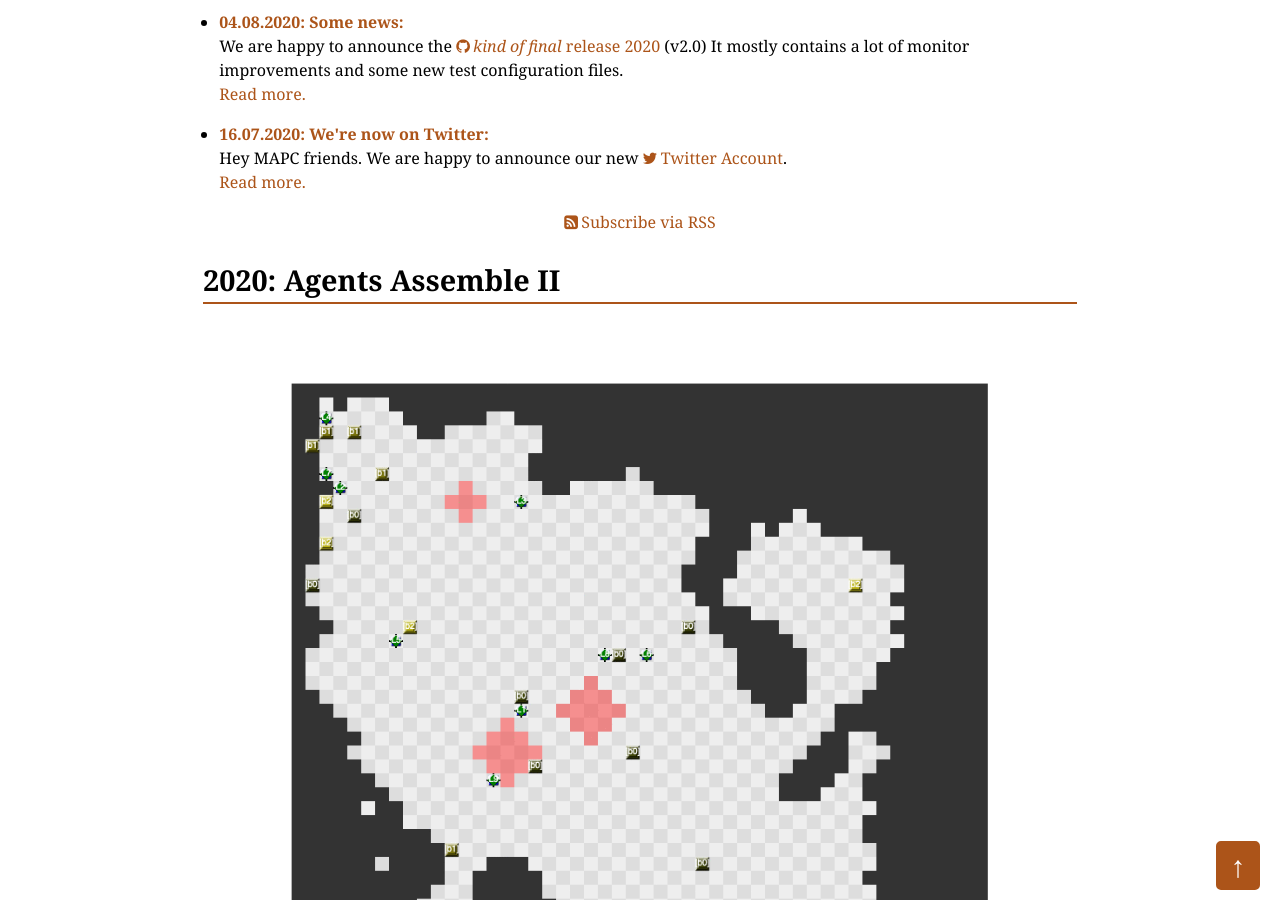
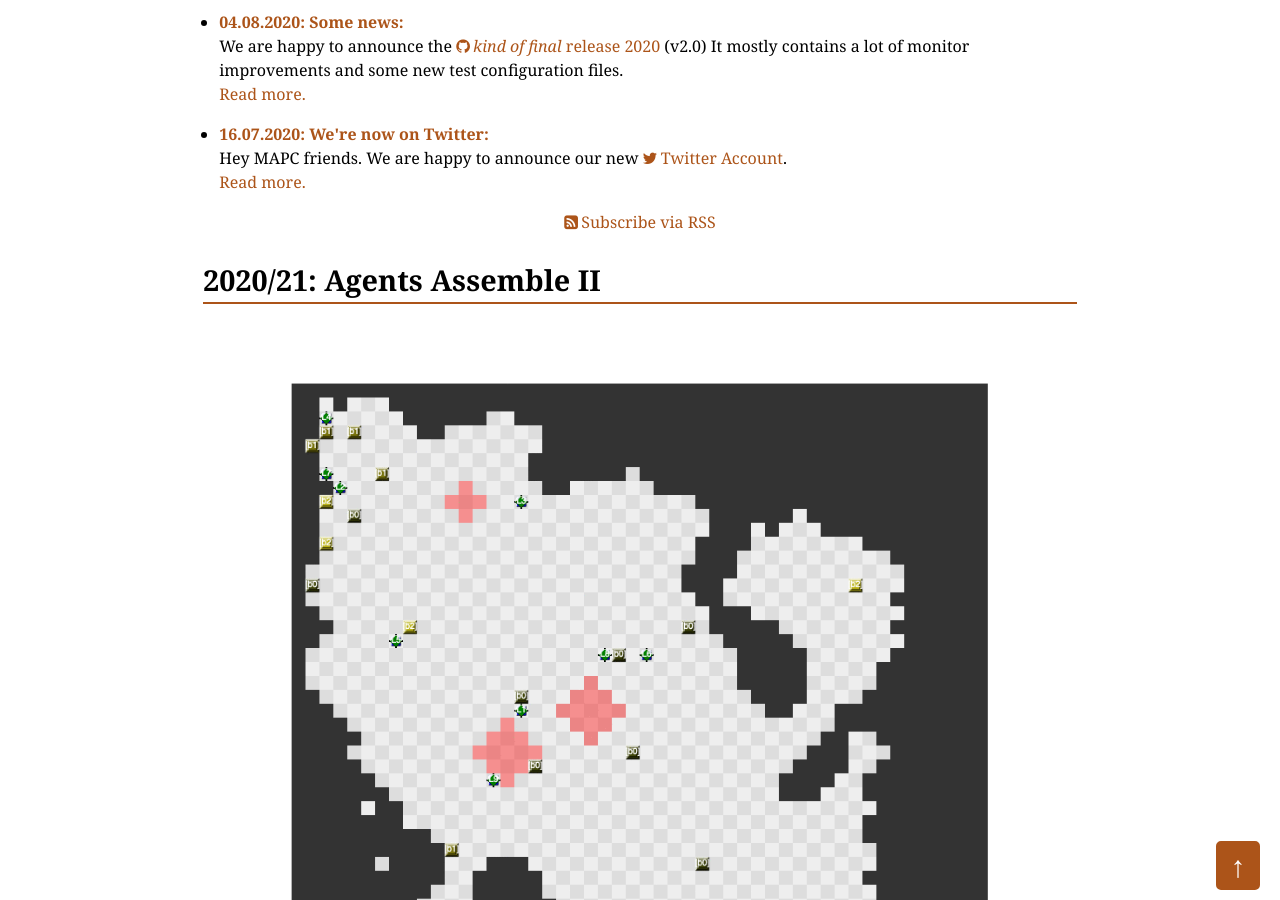
Before and after one commit to agentcontest/agentcontest.github.io, a Jekyll site: the page built from index.html, in a window 1280 px wide and 900 px high, scrolled down 597 px. Built offline with Jekyll 4.4.1, drawn with Linux system fonts in a browser that asks for light colours; some of the changed text lies outside the part shown.

```diff
--- a/_layouts/default.html
+++ b/_layouts/default.html
@@ -42,7 +42,7 @@
           <li><a href="https://twitter.com/AgentContest">Twitter</a></li>
         </ul>
         <ul>
-          <li><a href="/2020/">2020</a></li>
+          <li><a href="/2020/">2020/21</a></li>
           <li><a href="/2019/">2019</a></li>
           <li><a href="/2018/">2018</a></li>
           <li><a href="/2017/">2017</a></li>
--- a/index.html
+++ b/index.html
@@ -27,10 +27,10 @@ layout: default
     <a href="/feed.xml" class="rss">Subscribe via RSS</a>
   </div>
 
-  <h2>2020: Agents Assemble&nbsp;II</h2>
+  <h2>2020/21: Agents Assemble&nbsp;II</h2>
   <img src="/2019/contest.gif" width="809" height="931" alt="Agents Assemble">
   <div class="actions">
-    <a href="/2020/"><strong>Agent Contest 2020</strong></a>
+    <a href="/2020/"><strong>Agent Contest 2020/21</strong></a>
   </div>
 
   <h2 id="aims-and-scope">Aims and Scope</h2>
```
Also changed, not shown: other parts of _layouts/default.html (+1 -1 lines), 2020/index.md (+1 -1 lines).
